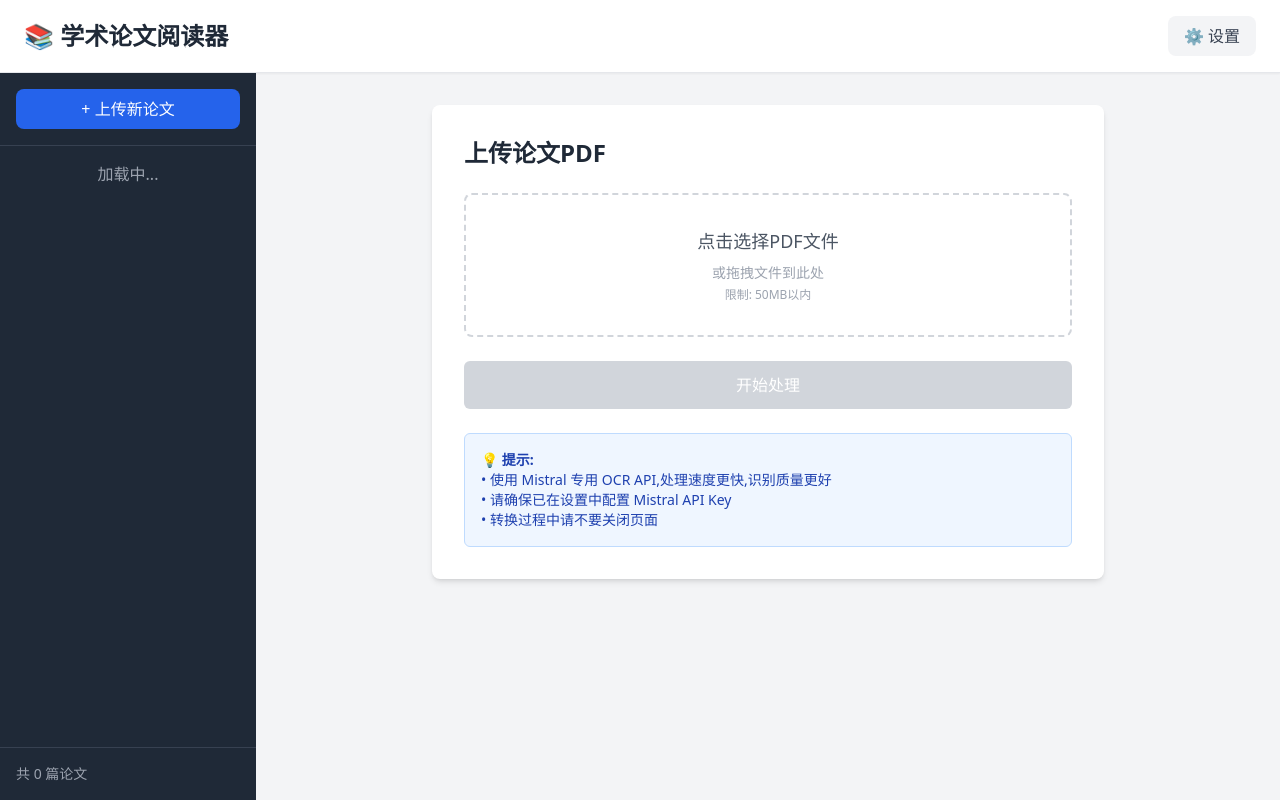
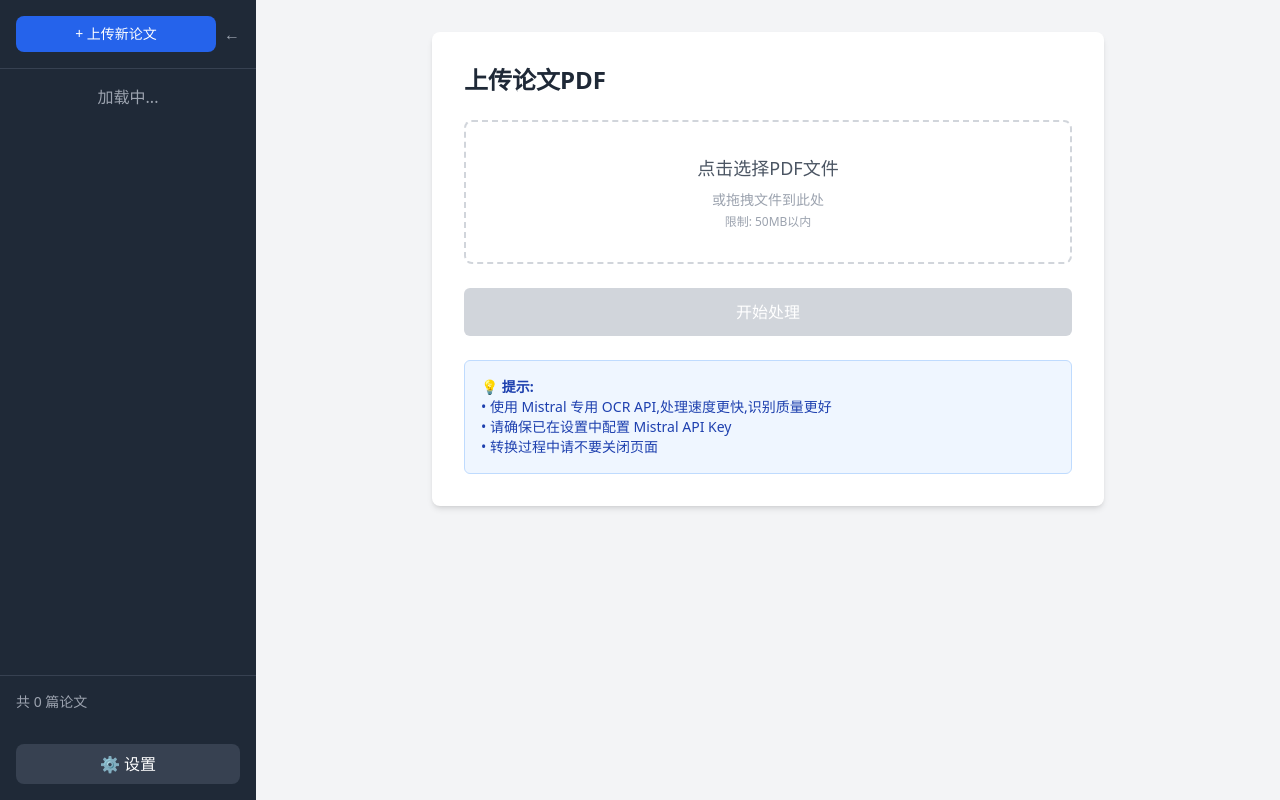
Before and after one commit to bnufw/ai_paper, a React (Vite) app: page / in a window 1280 px wide. Built offline with nearby package versions, Linux system fonts and the light colour scheme.

Commit message:
优化分割线

```diff
--- a/src/App.tsx
+++ b/src/App.tsx
@@ -1,6 +1,6 @@
 import { useState } from 'react'
-import Header from './components/layout/Header'
 import Sidebar from './components/layout/Sidebar'
+import ResizablePanel from './components/layout/ResizablePanel'
 import APIKeySettings from './components/settings/APIKeySettings'
 import PDFUploader from './components/pdf/PDFUploader'
 import PDFViewer from './components/pdf/PDFViewer'
@@ -10,6 +10,7 @@ function App() {
   const [showSettings, setShowSettings] = useState(false)
   const [currentPaperId, setCurrentPaperId] = useState<number | null>(null)
   const [showUploader, setShowUploader] = useState(true)
+  const [sidebarCollapsed, setSidebarCollapsed] = useState(false)
 
   const handlePaperSelect = (paperId: number) => {
     setCurrentPaperId(paperId)
@@ -27,18 +28,19 @@ function App() {
   }
 
   return (
-    <div className="h-screen flex flex-col bg-gray-100">
-      {/* Header */}
-      <Header onOpenSettings={() => setShowSettings(true)} />
+    <div className="h-screen flex bg-gray-100">
+      {/* Sidebar */}
+      <Sidebar
+        currentPaperId={currentPaperId}
+        onSelectPaper={handlePaperSelect}
+        onNewPaper={handleNewPaper}
+        onOpenSettings={() => setShowSettings(true)}
+        collapsed={sidebarCollapsed}
+        onToggleCollapse={() => setSidebarCollapsed(!sidebarCollapsed)}
+      />
 
       {/* Main Content */}
       <div className="flex-1 flex overflow-hidden">
-        {/* Sidebar */}
-        <Sidebar
-          currentPaperId={currentPaperId}
-          onSelectPaper={handlePaperSelect}
-          onNewPaper={handleNewPaper}
-        />
 
         {/* Center Area */}
         <div className="flex-1 flex">
@@ -49,17 +51,13 @@ function App() {
             </div>
           ) : currentPaperId ? (
             /* Paper View: Split between PDF and Chat */
-            <>
-              {/* Left: PDF Viewer */}
-              <div className="w-1/2 border-r">
-                <PDFViewer paperId={currentPaperId} />
-              </div>
-
-              {/* Right: Chat Panel */}
-              <div className="w-1/2 overflow-hidden">
-                <ChatPanel paperId={currentPaperId} />
-              </div>
-            </>
+            <ResizablePanel
+              leftPanel={<PDFViewer paperId={currentPaperId} />}
+              rightPanel={<ChatPanel paperId={currentPaperId} />}
+              defaultLeftWidth={50}
+              minLeftWidth={30}
+              minRightWidth={30}
+            />
           ) : (
             /* Welcome Screen */
             <div className="flex-1 flex items-center justify-center">
@@ -68,7 +66,7 @@ function App() {
                   欢迎使用学术论文阅读器
                 </h2>
                 <p className="text-gray-600 mb-6">
-                  从左侧选择一篇论文开始阅读，或上传新的PDF
+                  从左侧选择一篇论文开始阅读,或上传新的PDF
                 </p>
                 <button
                   onClick={handleNewPaper}
--- /dev/null
+++ b/src/components/layout/ResizablePanel.tsx
@@ -0,0 +1,84 @@
+import { useState, useRef, useEffect, ReactNode } from 'react'
+
+interface ResizablePanelProps {
+  leftPanel: ReactNode
+  rightPanel: ReactNode
+  defaultLeftWidth?: number
+  minLeftWidth?: number
+  minRightWidth?: number
+}
+
+function ResizablePanel({
+  leftPanel,
+  rightPanel,
+  defaultLeftWidth = 50,
+  minLeftWidth = 20,
+  minRightWidth = 20,
+}: ResizablePanelProps) {
+  const [leftWidth, setLeftWidth] = useState(defaultLeftWidth)
+  const isDraggingRef = useRef(false)
+  const containerRef = useRef<HTMLDivElement>(null)
+
+  useEffect(() => {
+    const handleMouseMove = (e: MouseEvent) => {
+      if (!isDraggingRef.current || !containerRef.current) return
+
+      const containerRect = containerRef.current.getBoundingClientRect()
+      const newLeftWidth = ((e.clientX - containerRect.left) / containerRect.width) * 100
+
+      if (newLeftWidth >= minLeftWidth && newLeftWidth <= 100 - minRightWidth) {
+        setLeftWidth(newLeftWidth)
+      }
+    }
+
+    const handleMouseUp = () => {
+      if (isDraggingRef.current) {
+        isDraggingRef.current = false
+        document.body.style.cursor = ''
+        document.body.style.userSelect = ''
+      }
+    }
+
+    document.addEventListener('mousemove', handleMouseMove)
+    document.addEventListener('mouseup', handleMouseUp)
+
+    return () => {
+      document.removeEventListener('mousemove', handleMouseMove)
+      document.removeEventListener('mouseup', handleMouseUp)
+    }
+  }, [minLeftWidth, minRightWidth])
+
+  const handleMouseDown = () => {
+    isDraggingRef.current = true
+    document.body.style.cursor = 'col-resize'
+    document.body.style.userSelect = 'none'
+  }
+
+  return (
+    <div ref={containerRef} className="flex h-full w-full">
+      {/* 左侧面板 */}
+      <div style={{ width: `${leftWidth}%` }} className="flex flex-col overflow-hidden">
+        {leftPanel}
+      </div>
+
+      {/* 可拖拽分隔条 */}
+      <div
+        className="w-px bg-gray-300 hover:bg-blue-500 cursor-col-resize flex-shrink-0 relative group"
+        onMouseDown={handleMouseDown}
+      >
+        <div className="absolute inset-y-0 -left-1 -right-1" />
+        {/* 拖拽提示 */}
+        <div className="absolute top-1/2 left-1/2 -translate-x-1/2 -translate-y-1/2 opacity-0 group-hover:opacity-100 transition-opacity">
+          <div className="w-0.5 h-12 bg-blue-500 rounded-full" />
+        </div>
+      </div>
+
+      {/* 右侧面板 */}
+      <div style={{ width: `${100 - leftWidth}%` }} className="flex flex-col overflow-hidden">
+        {rightPanel}
+      </div>
+    </div>
+  )
+}
+
+export default ResizablePanel
--- a/src/components/layout/Sidebar.tsx
+++ b/src/components/layout/Sidebar.tsx
@@ -5,9 +5,19 @@ interface SidebarProps {
   currentPaperId: number | null
   onSelectPaper: (paperId: number) => void
   onNewPaper: () => void
+  onOpenSettings: () => void
+  collapsed: boolean
+  onToggleCollapse: () => void
 }
 
-export default function Sidebar({ currentPaperId, onSelectPaper, onNewPaper }: SidebarProps) {
+export default function Sidebar({
+  currentPaperId,
+  onSelectPaper,
+  onNewPaper,
+  onOpenSettings,
+  collapsed,
+  onToggleCollapse
+}: SidebarProps) {
   const [papers, setPapers] = useState<Paper[]>([])
   const [loading, setLoading] = useState(true)
 
@@ -41,19 +51,58 @@ export default function Sidebar({ currentPaperId, onSelectPaper, onNewPaper }: S
   }
 
   return (
-    <div className="w-64 bg-gray-800 text-white flex flex-col">
-      {/* 顶部：新建按钮 */}
-      <div className="p-4 border-b border-gray-700">
+    <div className={`bg-gray-800 text-white flex flex-col transition-all duration-300 ${
+      collapsed ? 'w-16' : 'w-64'
+    }`}>
+      {/* 折叠/展开按钮 */}
+      <div className="p-4 border-b border-gray-700 flex justify-between items-center">
+        {!collapsed && (
+          <button
+            onClick={onNewPaper}
+            className="flex-1 bg-blue-600 hover:bg-blue-700 text-white font-medium py-2 px-4 rounded-lg text-sm"
+          >
+            + 上传新论文
+          </button>
+        )}
         <button
-          onClick={onNewPaper}
-          className="w-full bg-blue-600 hover:bg-blue-700 text-white font-medium py-2 px-4 rounded-lg"
+          onClick={onToggleCollapse}
+          className={`text-gray-400 hover:text-white transition-colors ${
+            collapsed ? 'w-full flex justify-center' : 'ml-2'
+          }`}
+          title={collapsed ? '展开侧边栏' : '收起侧边栏'}
         >
-          + 上传新论文
+          {collapsed ? '→' : '←'}
         </button>
       </div>
 
-      {/* 论文列表 */}
-      <div className="flex-1 overflow-y-auto">
+      {collapsed ? (
+        /* 折叠视图：仅显示图标 */
+        <div className="flex-1 flex flex-col items-center py-4 space-y-4">
+          <button
+            onClick={onNewPaper}
+            className="w-10 h-10 bg-blue-600 hover:bg-blue-700 rounded-lg flex items-center justify-center"
+            title="上传新论文"
+          >
+            +
+          </button>
+          {papers.slice(0, 5).map((paper) => (
+            <button
+              key={paper.id}
+              onClick={() => onSelectPaper(paper.id!)}
+              className={`w-10 h-10 rounded-lg flex items-center justify-center text-xs ${
+                currentPaperId === paper.id
+                  ? 'bg-blue-600'
+                  : 'bg-gray-700 hover:bg-gray-600'
+              }`}
+              title={paper.title}
+            >
+              📄
+            </button>
+          ))}
+        </div>
+      ) : (
+        /* 展开视图：显示完整列表 */
+        <div className="flex-1 overflow-y-auto">
         {loading ? (
           <div className="p-4 text-center text-gray-400">
             加载中...
@@ -99,10 +148,26 @@ export default function Sidebar({ currentPaperId, onSelectPaper, onNewPaper }: S
           </div>
         )}
       </div>
+      )}
 
-      {/* 底部：统计信息 */}
-      <div className="p-4 border-t border-gray-700 text-sm text-gray-400">
-        共 {papers.length} 篇论文
+      {/* 底部：设置和统计信息 */}
+      <div className="border-t border-gray-700">
+        {!collapsed && (
+          <div className="p-4 text-sm text-gray-400">
+            共 {papers.length} 篇论文
+          </div>
+        )}
+        <div className="p-4">
+          <button
+            onClick={onOpenSettings}
+            className={`w-full bg-gray-700 hover:bg-gray-600 text-white font-medium py-2 px-4 rounded-lg transition-colors ${
+              collapsed ? 'flex justify-center' : ''
+            }`}
+            title="设置"
+          >
+            {collapsed ? '⚙️' : '⚙️ 设置'}
+          </button>
+        </div>
       </div>
     </div>
   )
```
